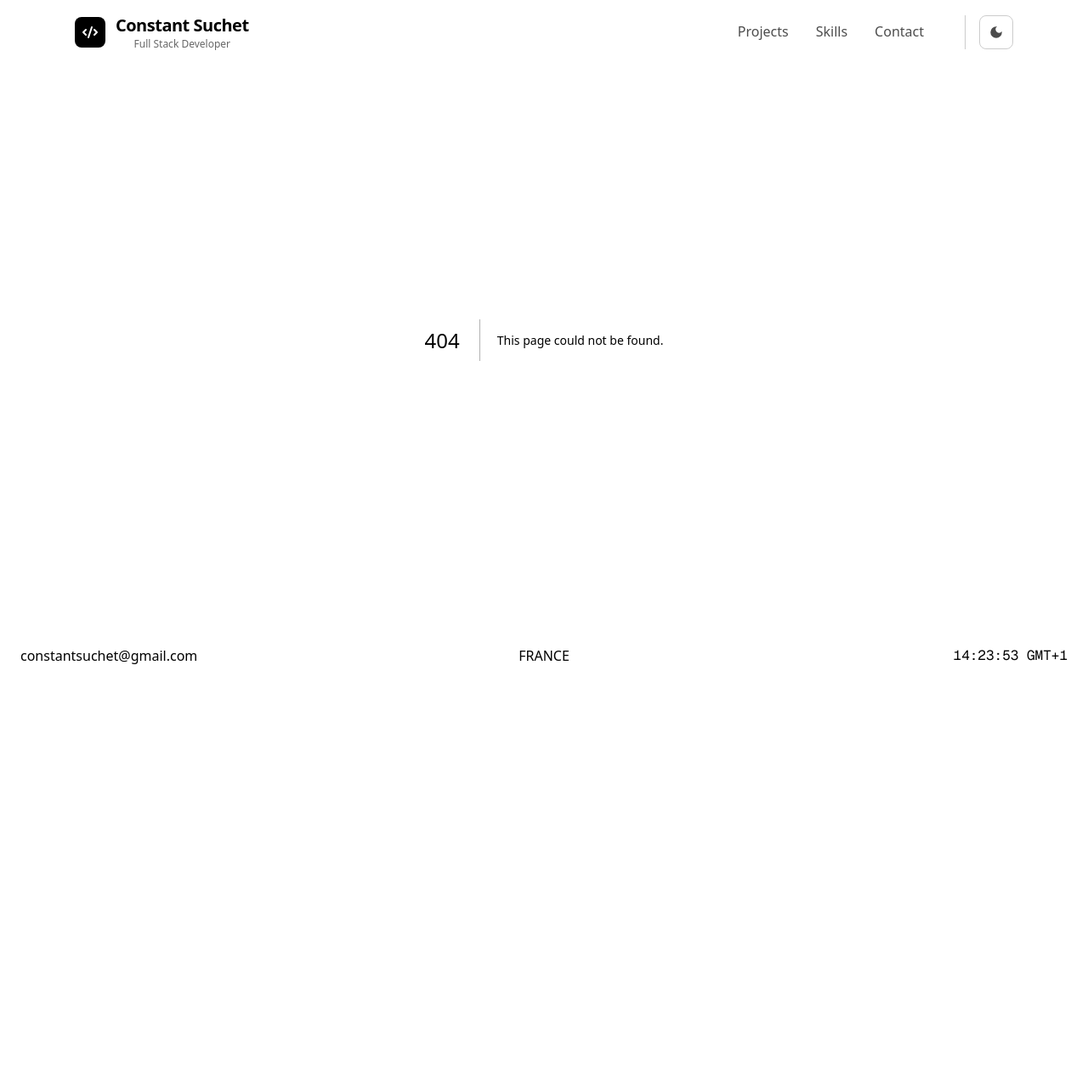
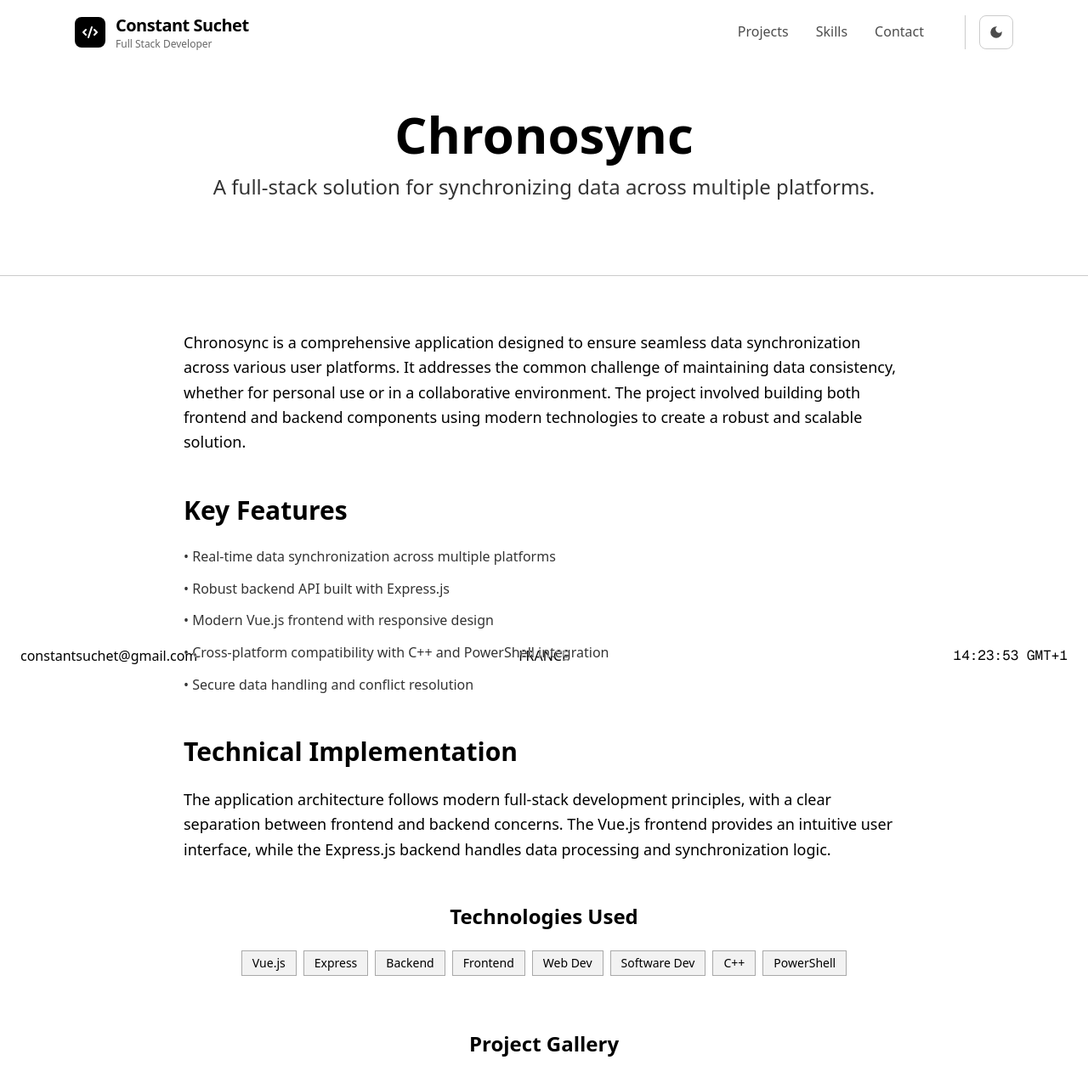
Before and after one commit to gh-Constant/portfolio2026, a Next.js app: page /projects/chronosync in a window 1280 px wide. Before the commit this address had no page. Shown: the top 1281 px of the page at 85% size. Before the commit the page ends 800 px from the top, so only its background shows below. Built offline with nearby package versions, Linux system fonts and the light colour scheme.

Commit message:
added projects

```diff
--- a/src/app/components/Navbar.tsx
+++ b/src/app/components/Navbar.tsx
@@ -5,9 +5,13 @@ import { useTheme } from '../contexts/ThemeContext';
 import { MdLightMode, MdDarkMode } from 'react-icons/md';
 import { HiCode } from 'react-icons/hi';
 
+import Link from 'next/link';
+import { usePathname } from 'next/navigation';
+
 const Navbar = () => {
   const [isScrolled, setIsScrolled] = useState(false);
   const { theme, toggleTheme } = useTheme();
+  const pathname = usePathname();
 
   useEffect(() => {
     const handleScroll = () => {
@@ -19,9 +23,13 @@ const Navbar = () => {
   }, []);
 
   const scrollToSection = (sectionId: string) => {
-    const element = document.getElementById(sectionId);
-    if (element) {
-      element.scrollIntoView({ behavior: 'smooth' });
+    if (pathname !== '/') {
+      window.location.href = `/#${sectionId}`;
+    } else {
+      const element = document.getElementById(sectionId);
+      if (element) {
+        element.scrollIntoView({ behavior: 'smooth' });
+      }
     }
   };
 
@@ -34,11 +42,8 @@ const Navbar = () => {
       <div className="max-w-6xl mx-auto px-6 py-4">
         <div className="flex justify-between items-center">
           {/* Brand Logo */}
-          <div className="flex items-center space-x-3">
-            <button
-              onClick={() => window.scrollTo({ top: 0, behavior: 'smooth' })}
-              className="flex items-center space-x-3 hover:opacity-80 transition-opacity group"
-            >
+          <Link href="/">
+            <div className="flex items-center space-x-3 hover:opacity-80 transition-opacity group cursor-pointer">
               <div className="p-2 bg-foreground text-background rounded-lg group-hover:scale-105 transition-transform">
                 <HiCode size={20} />
               </div>
@@ -46,8 +51,8 @@ const Navbar = () => {
                 <span className="text-xl font-bold tracking-tight">Constant Suchet</span>
                 <span className="text-xs text-foreground/60 font-medium">Full Stack Developer</span>
               </div>
-            </button>
-          </div>
+            </div>
+          </Link>
 
           {/* Navigation Links */}
           <div className="hidden md:flex items-center space-x-8">
--- a/src/app/page.tsx
+++ b/src/app/page.tsx
@@ -1,31 +1,19 @@
+import Link from 'next/link';
+
 export default function Home() {
   const projects = [
     {
-      title: "E-Commerce Platform",
-      description: "A full-stack e-commerce solution with user authentication, payment processing, and inventory management.",
-      skills: ["React", "Node.js", "MongoDB", "Stripe API"]
-    },
-    {
-      title: "Task Management App",
-      description: "A collaborative task management application with real-time updates and team collaboration features.",
-      skills: ["Next.js", "TypeScript", "PostgreSQL", "Socket.io"]
-    },
-    {
-      title: "Weather Dashboard",
-      description: "A responsive weather dashboard with location-based forecasts and interactive charts.",
-      skills: ["Vue.js", "Chart.js", "Weather API", "CSS3"]
-    },
-    {
-      title: "Portfolio Website",
-      description: "A minimalist portfolio website showcasing projects and skills with clean design principles.",
-      skills: ["Next.js", "Tailwind CSS", "TypeScript", "Responsive Design"]
+      href: '/projects/chronosync',
+      title: "Chronosync",
+      description: "A full-stack solution for synchronizing data across multiple platforms.",
+      skills: ["Vue.js", "Express", "Backend", "Frontend", "Web Dev", "Software Dev", "C++", "PowerShell"]
     }
   ];
 
   const skills = {
-    "Frontend": ["React", "Next.js", "Vue.js", "TypeScript", "JavaScript", "HTML5", "CSS3", "Tailwind CSS"],
-    "Backend": ["Node.js", "Express.js", "Python", "Django", "PostgreSQL", "MongoDB", "REST APIs"],
-    "Tools & Others": ["Git", "Docker", "AWS", "Figma", "Jest", "Webpack", "Linux", "Agile"]
+    "Frontend": ["React", "Next.js", "Vue.js", "TypeScript", "JavaScript", "HTML5", "CSS3", "Tailwind CSS", "Chart.js", "Responsive Design"],
+    "Backend": ["Node.js", "Express.js", "PostgreSQL", "Socket.io"],
+    "Tools & Others": ["Git", "Docker", "AWS", "Figma", "Jest", "Webpack", "Linux", "Agile", "C++", "PowerShell", "Weather API"]
   };
 
   return (
@@ -48,7 +36,8 @@ export default function Home() {
           <h2 className="text-3xl font-bold mb-12 text-center">Projects</h2>
           <div className="grid gap-8 md:grid-cols-2">
             {projects.map((project, index) => (
-              <div key={index} className="border border-foreground/20 p-6 hover:border-foreground/40 transition-colors">
+              <Link href={project.href} key={index}>
+                <div className="border border-foreground/20 p-6 hover:border-foreground/40 transition-colors h-full">
                   <h3 className="text-xl font-semibold mb-3">{project.title}</h3>
                   <p className="text-foreground/80 mb-4 leading-relaxed">{project.description}</p>
                   <div className="flex flex-wrap gap-2">
@@ -62,6 +51,7 @@ export default function Home() {
                     ))}
                   </div>
                 </div>
+              </Link>
             ))}
           </div>
         </div>
--- /dev/null
+++ b/src/app/projects/chronosync/page.tsx
@@ -0,0 +1,72 @@
+'use client';
+
+import Link from 'next/link';
+
+export default function ChronoSyncPage() {
+  return (
+    <div className="min-h-screen bg-background text-foreground pb-20">
+      <header className="border-b border-foreground/20 py-16 pt-32">
+        <div className="max-w-4xl mx-auto px-8 text-center">
+          <h1 className="text-6xl font-bold mb-4">Chronosync</h1>
+          <p className="text-2xl text-foreground/80 mb-6">A full-stack solution for synchronizing data across multiple platforms.</p>
+        </div>
+      </header>
+
+      <main className="max-w-4xl mx-auto px-6 py-16">
+        <div className="prose prose-invert mx-auto">
+          <p className="text-lg leading-relaxed mb-8">
+            Chronosync is a comprehensive application designed to ensure seamless data synchronization across various user platforms.
+            It addresses the common challenge of maintaining data consistency, whether for personal use or in a collaborative environment.
+            The project involved building both frontend and backend components using modern technologies to create a robust and scalable solution.
+          </p>
+
+          <h2 className="text-3xl font-bold mb-6 mt-12">Key Features</h2>
+          <ul className="space-y-3 text-foreground/80">
+            <li>• Real-time data synchronization across multiple platforms</li>
+            <li>• Robust backend API built with Express.js</li>
+            <li>• Modern Vue.js frontend with responsive design</li>
+            <li>• Cross-platform compatibility with C++ and PowerShell integration</li>
+            <li>• Secure data handling and conflict resolution</li>
+          </ul>
+
+          <h2 className="text-3xl font-bold mb-6 mt-12">Technical Implementation</h2>
+          <p className="text-lg leading-relaxed mb-6">
+            The application architecture follows modern full-stack development principles, with a clear separation between
+            frontend and backend concerns. The Vue.js frontend provides an intuitive user interface, while the Express.js
+            backend handles data processing and synchronization logic.
+          </p>
+        </div>
+
+        <div className="mt-12">
+          <h3 className="text-2xl font-bold mb-6 text-center">Technologies Used</h3>
+          <div className="flex flex-wrap gap-2 justify-center">
+            {['Vue.js', 'Express', 'Backend', 'Frontend', 'Web Dev', 'Software Dev', 'C++', 'PowerShell'].map((skill, skillIndex) => (
+              <span
+                key={skillIndex}
+                className="px-3 py-1 text-sm border border-foreground/30 bg-foreground/5 hover:bg-foreground/10 transition-colors"
+              >
+                {skill}
+              </span>
+            ))}
+          </div>
+        </div>
+
+        <div className="mt-16">
+          <h3 className="text-2xl font-bold mb-8 text-center">Project Gallery</h3>
+          <div className="grid grid-cols-1 md:grid-cols-2 gap-8">
+            <p className="text-center md:col-span-2 text-foreground/70">Project screenshots and demos will be added here.</p>
+          </div>
+        </div>
+
+        <div className="mt-16 text-center">
+          <Link
+            href="/"
+            className="inline-block border border-foreground/30 px-6 py-3 hover:bg-foreground hover:text-background transition-colors"
+          >
+            ← Back to Portfolio
+          </Link>
+        </div>
+      </main>
+    </div>
+  );
+}
```
Lines whose indentation alone changed are shown as unchanged.
